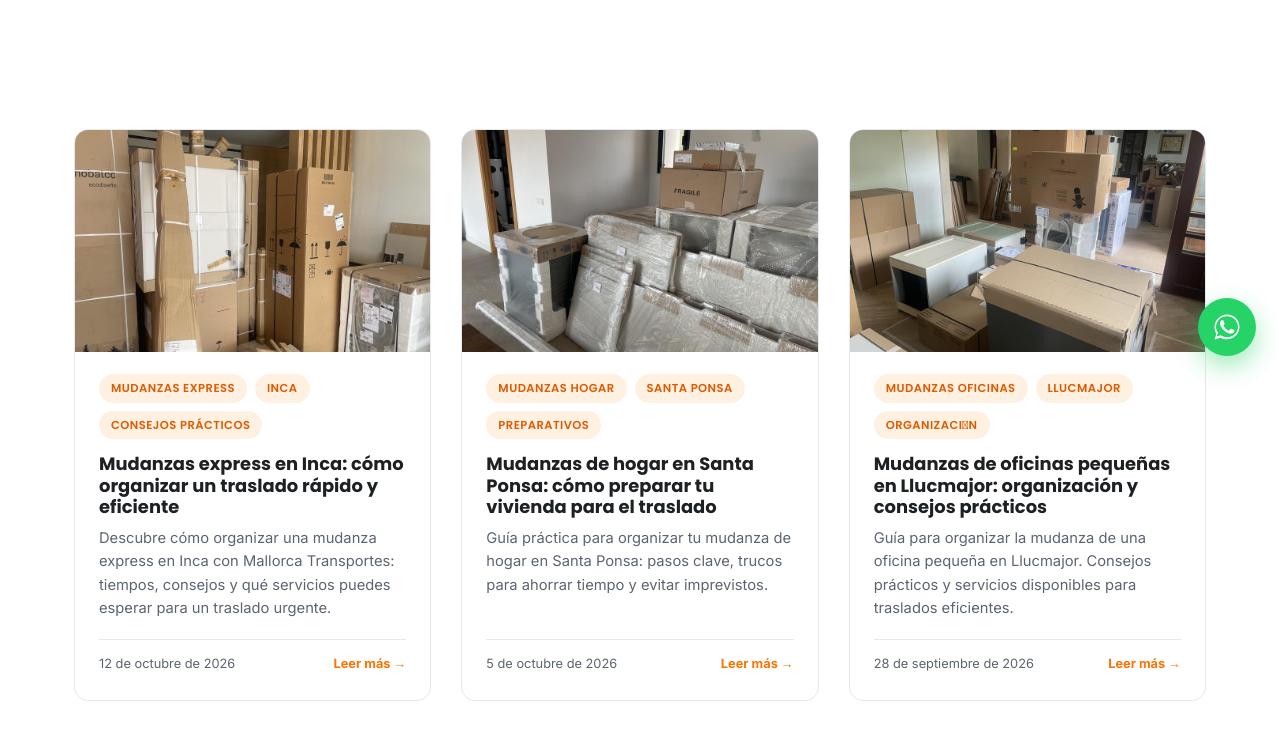
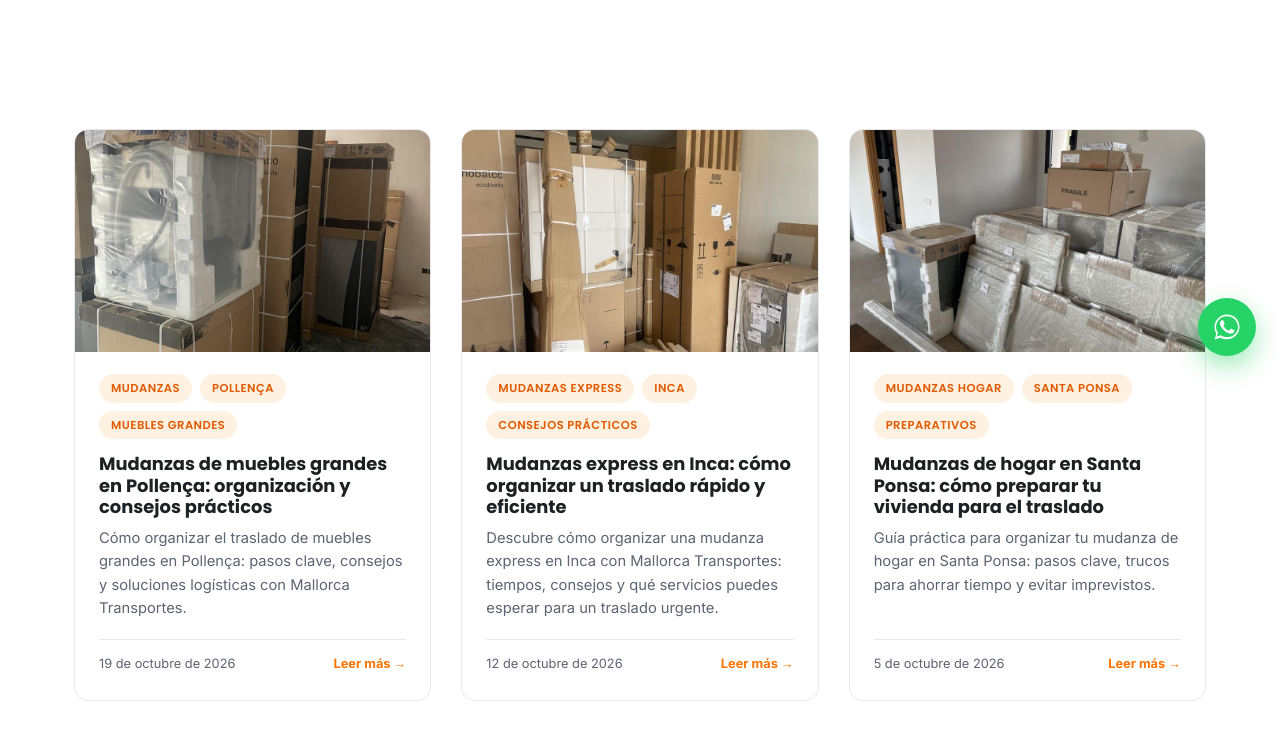
Before and after one commit to hlpzai/mallorca-transportes-web, a plain HTML site: page blog/index.html in a window 1280 px wide. Shown: the part 420-1149 px from the top of the page. Drawn offline with Linux system fonts and the light colour scheme.

Commit message:
Blog: publica "Mudanzas de muebles grandes en Pollença: organización y consejos prácticos" (automático)

```diff
--- a/blog/index.html
+++ b/blog/index.html
@@ -84,6 +84,24 @@
     <div class="container">
       <div class="blog-grid">
         <!-- NEXT_ARTICLE_CARD -->
+        <article class="blog-card">
+          <a href="mudanzas-muebles-grandes-pollenca-organizacion-consejos.html" class="blog-card-image">
+            <img src="../img/trabajo-mudanza-04.jpg" alt="Desmontaje y embalaje de mobiliario en mudanza de Mallorca" loading="lazy" width="900" height="563">
+          </a>
+          <div class="blog-card-body">
+            <div class="tag-row">
+              <span class="tag-pill">mudanzas</span>
+            <span class="tag-pill">Pollença</span>
+            <span class="tag-pill">muebles grandes</span>
+            </div>
+            <h3><a href="mudanzas-muebles-grandes-pollenca-organizacion-consejos.html">Mudanzas de muebles grandes en Pollença: organización y consejos prácticos</a></h3>
+            <p>Cómo organizar el traslado de muebles grandes en Pollença: pasos clave, consejos y soluciones logísticas con Mallorca Transportes.</p>
+            <div class="blog-card-meta">
+              <span>19 de octubre de 2026</span>
+              <a href="mudanzas-muebles-grandes-pollenca-organizacion-consejos.html">Leer más →</a>
+            </div>
+          </div>
+        </article>
         <article class="blog-card">
           <a href="mudanzas-express-inca-traslado-rapido-eficiente.html" class="blog-card-image">
             <img src="../img/trabajo-mudanza-03.jpg" alt="Transporte de muebles protegidos en Mallorca" loading="lazy" width="900" height="563">
```
